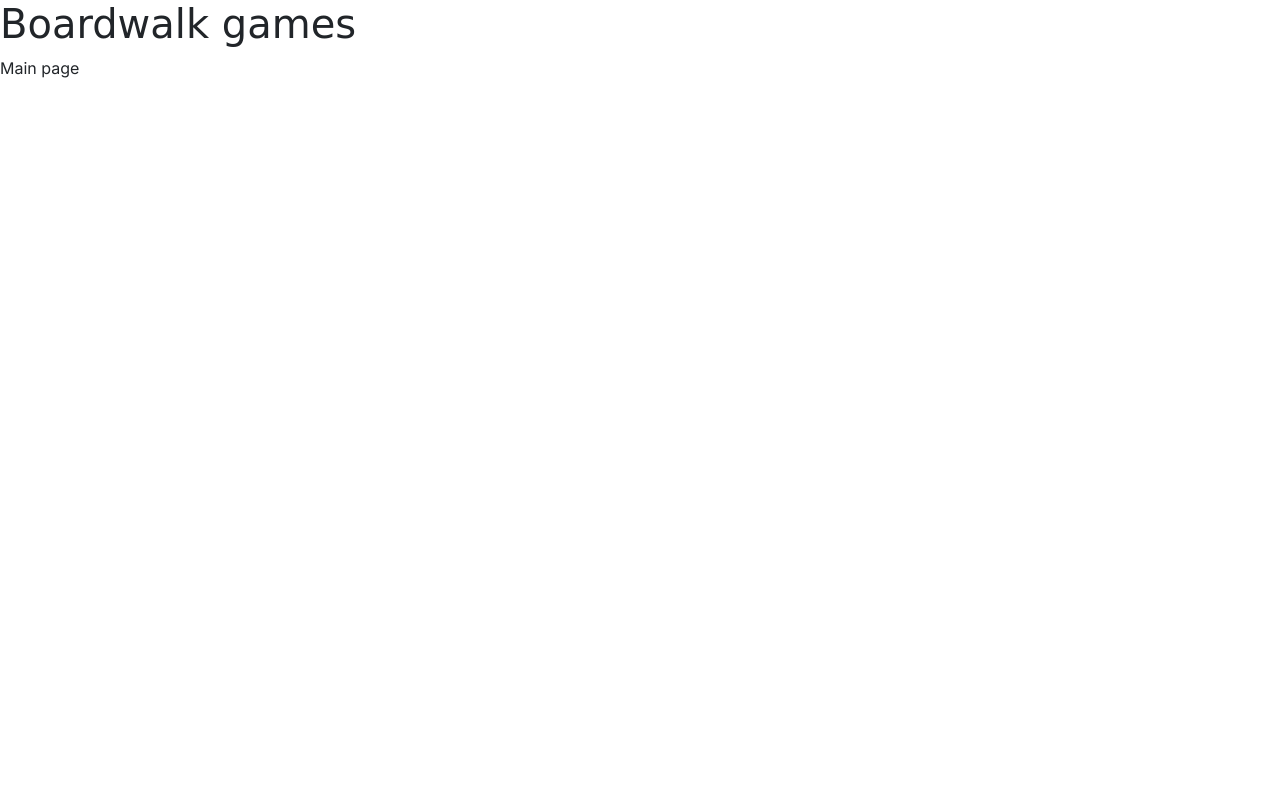
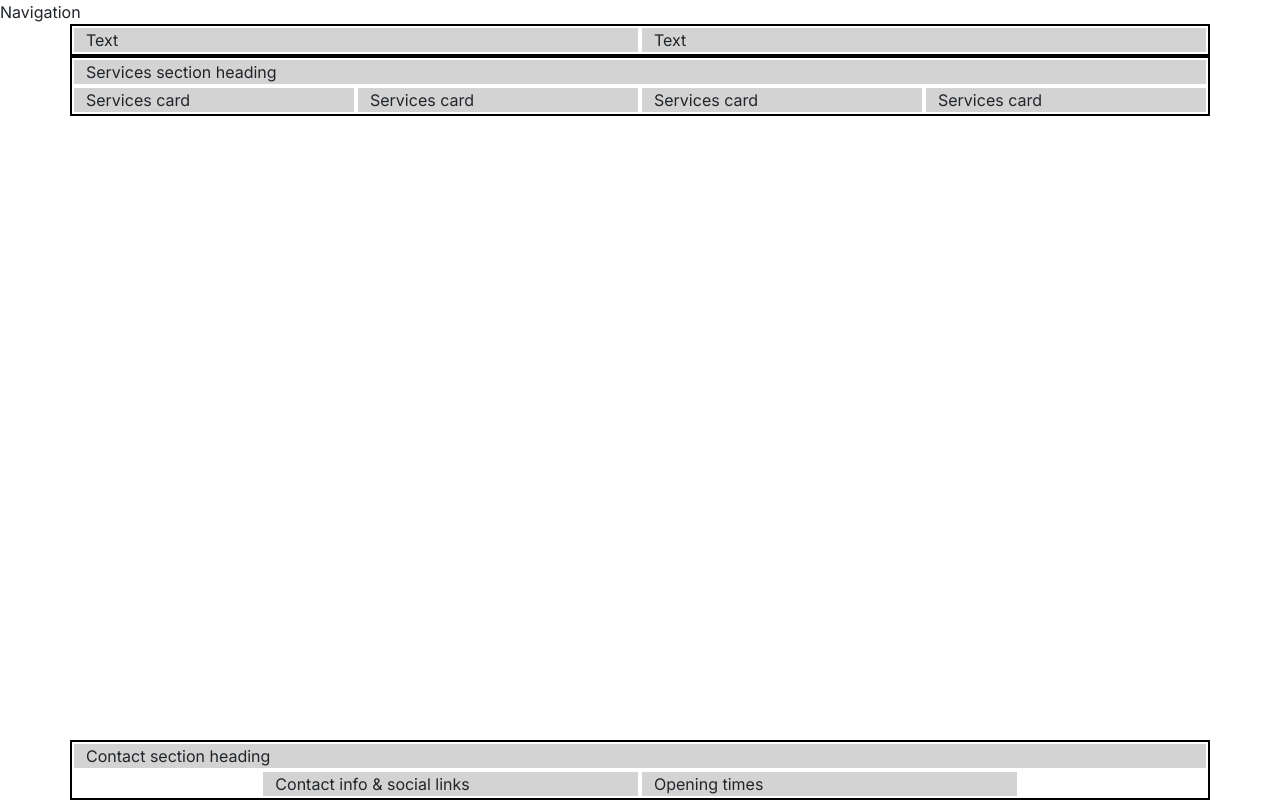
Before and after one commit to FlorinMiron98/boardwalk-games, a plain HTML site: page index.html in a window 1280 px wide. Drawn offline with nearby package versions, Linux system fonts and the light colour scheme; a web font is replaced by a local one.

Commit message:
adding homepage boilerplate

```diff
--- a/assets/styles.css
+++ b/assets/styles.css
@@ -1,9 +1,35 @@
 @import url('https://fonts.googleapis.com/css2?family=Inter:ital,opsz,wght@0,14..32,100..900;1,14..32,100..900&family=Macondo&display=swap');
 
-body {
-    font-family: "Inter", sans-serif;
+:root {
+    --primary-font: "Inter", sans-serif;
+    --secondary-font: "Macondo", cursive;
+    --primary-color: #3a2620;
+    --secondary-color: #aa9581;
+    --highlight-color: #416a8e;
+    --highlight-color-light: #7a9fc2;
 }
 
-h1 {
-    font-family: "Macondo", cursive;
+body {
+    font-family: var(--primary-font);
 }
+
+h1,
+h2,
+h3 {
+    font-family: var(--secondary-font);
+    color: var(--primary-color);
+}
+
+.sub-heading-color {
+    color: var(--highlight-color);
+}
+
+.container,
+.row {
+    border: 1px solid black;
+}
+
+.col-12 {
+    border: 2px solid white;
+    background-color: lightgray;
+}
--- a/index.html
+++ b/index.html
@@ -3,14 +3,46 @@
 <head>
     <meta charset="UTF-8">
     <meta name="viewport" content="width=device-width, initial-scale=1.0">
-    <title>Document</title>
+    <meta name="description" content="Boardwalk Games, your ultimate gaming retreat! Perfect for casual gamers, enthusiasts, and student gatherings. Visit us for your next adventure in board gaming.">
+    <title>Boardwalk Games | Home</title>
     <link href="https://cdn.jsdelivr.net/npm/bootstrap@5.3.3/dist/css/bootstrap.min.css" rel="stylesheet" integrity="sha384-QWTKZyjpPEjISv5WaRU9OFeRpok6YctnYmDr5pNlyT2bRjXh0JMhjY6hW+ALEwIH" crossorigin="anonymous">
     <link rel="stylesheet" href="https://cdnjs.cloudflare.com/ajax/libs/font-awesome/6.6.0/css/all.min.css">
     <link rel="stylesheet" href="./assets/styles.css">
+    <link rel="apple-touch-icon" sizes="180x180" href="assets/images/apple-touch-icon.png">
+    <link rel="icon" type="image/png" sizes="32x32" href="assets/images/favicon-32x32.png">
+    <link rel="icon" type="image/png" sizes="16x16" href="assets/images/favicon-16x16.png">
 </head>
-<body>
-    <h1>Boardwalk games</h1>
-    <p>Main page</p>
+<body class="d-flex flex-column min-vh-100">
+    <!-- Navigation -->
+     <div>Navigation</div>
+     <header class="container">
+        <div class="row">
+            <div class="col-12 col-xl-6">Text</div>
+            <div class="col-12 col-xl-6">Text</div>
+        </div>
+     </header>
+
+     <main>
+        <section class="container">
+            <div class="row">
+                <div class="col-12">Services section heading</div>
+                <div class="col-12 colxl-6 col-md-3">Services card</div>
+                <div class="col-12 colxl-6 col-md-3">Services card</div>
+                <div class="col-12 colxl-6 col-md-3">Services card</div>
+                <div class="col-12 colxl-6 col-md-3">Services card</div>
+            </div>
+        </section>
+     </main>
+
+     <footer class="mt-auto">
+        <div class="container">
+            <div class="row justify-content-center">
+                <div class="col-12">Contact section heading</div>
+                <div class="col-12 col-md-6 col-xl-4">Contact info & social links</div>
+                <div class="col-12 col-md-6 col-xl-4">Opening times</div>
+            </div>
+        </div>
+     </footer>
 
     <script src="https://cdn.jsdelivr.net/npm/bootstrap@5.3.3/dist/js/bootstrap.bundle.min.js" integrity="sha384-YvpcrYf0tY3lHB60NNkmXc5s9fDVZLESaAA55NDzOxhy9GkcIdslK1eN7N6jIeHz" crossorigin="anonymous"></script>
 </body>
```
